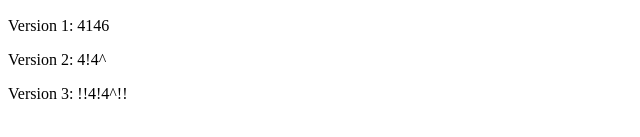
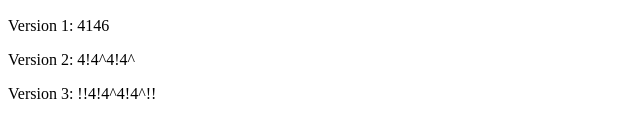
Before and after one commit to illm4nn3rd/wodenrecipe, a plain HTML site: page recipes/rngkey.html in a window 1280 px wide. Both pictures are taken after a click on the button "Modify". Shown: the part 151-288 px from the top of the page, 0-640 px from the left. Drawn offline with Linux system fonts and the light colour scheme.

Commit message:
Update rngkey.html

```diff
--- a/recipes/rngkey.html
+++ b/recipes/rngkey.html
@@ -21,7 +21,7 @@
         function modifyString() {
             var inputString = document.getElementById("inputString").value;
             var version1 = inputString+"4146";
-            var version2 = modifyCaseAndSymbols(version1);
+            var version2 = modifyCaseAndSymbols(version1+4146);
             var version3 = "!!"+version2+"!!";
 
             document.getElementById("version1").innerText = "Version 1: " + version1;
```
